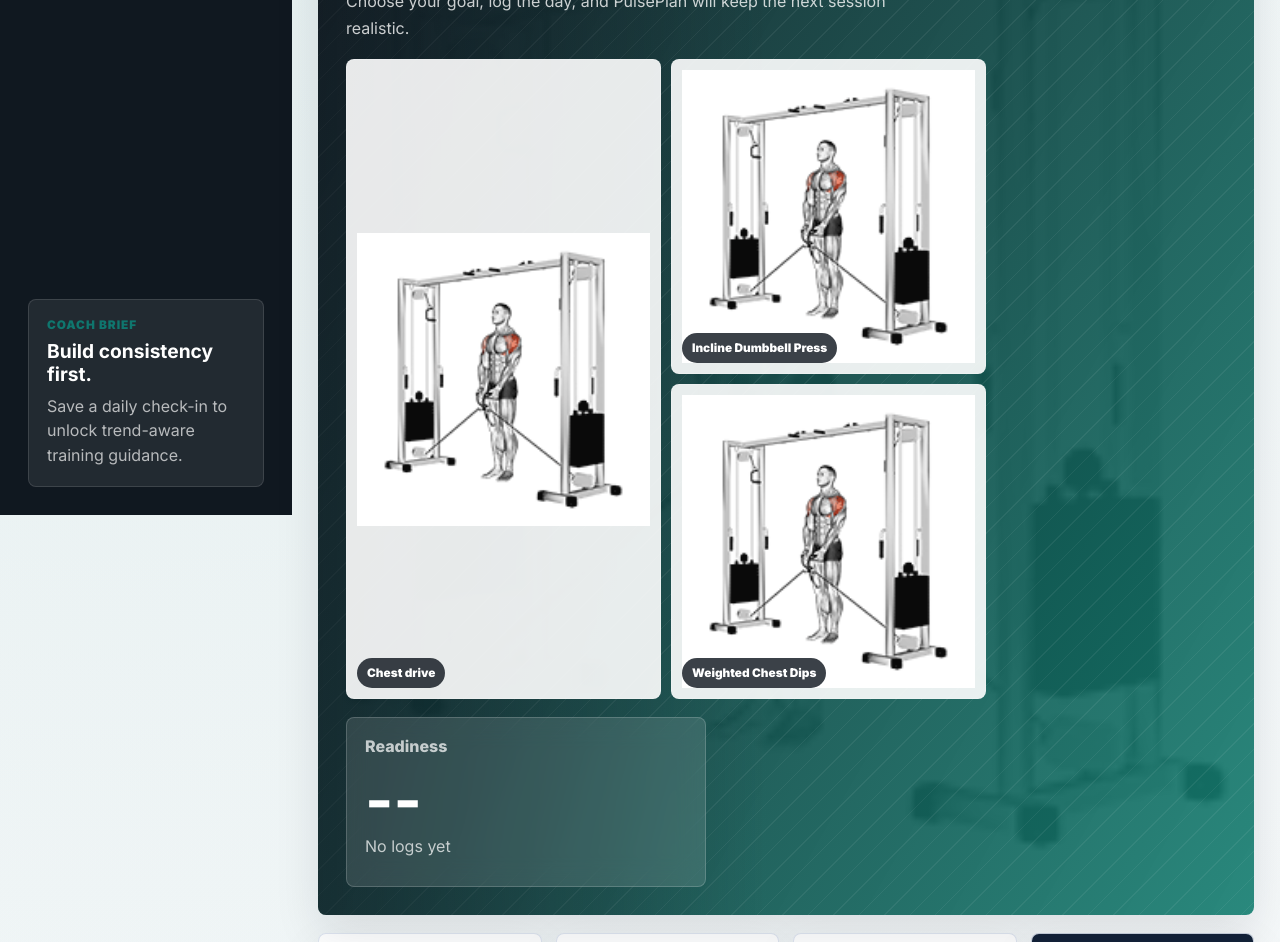
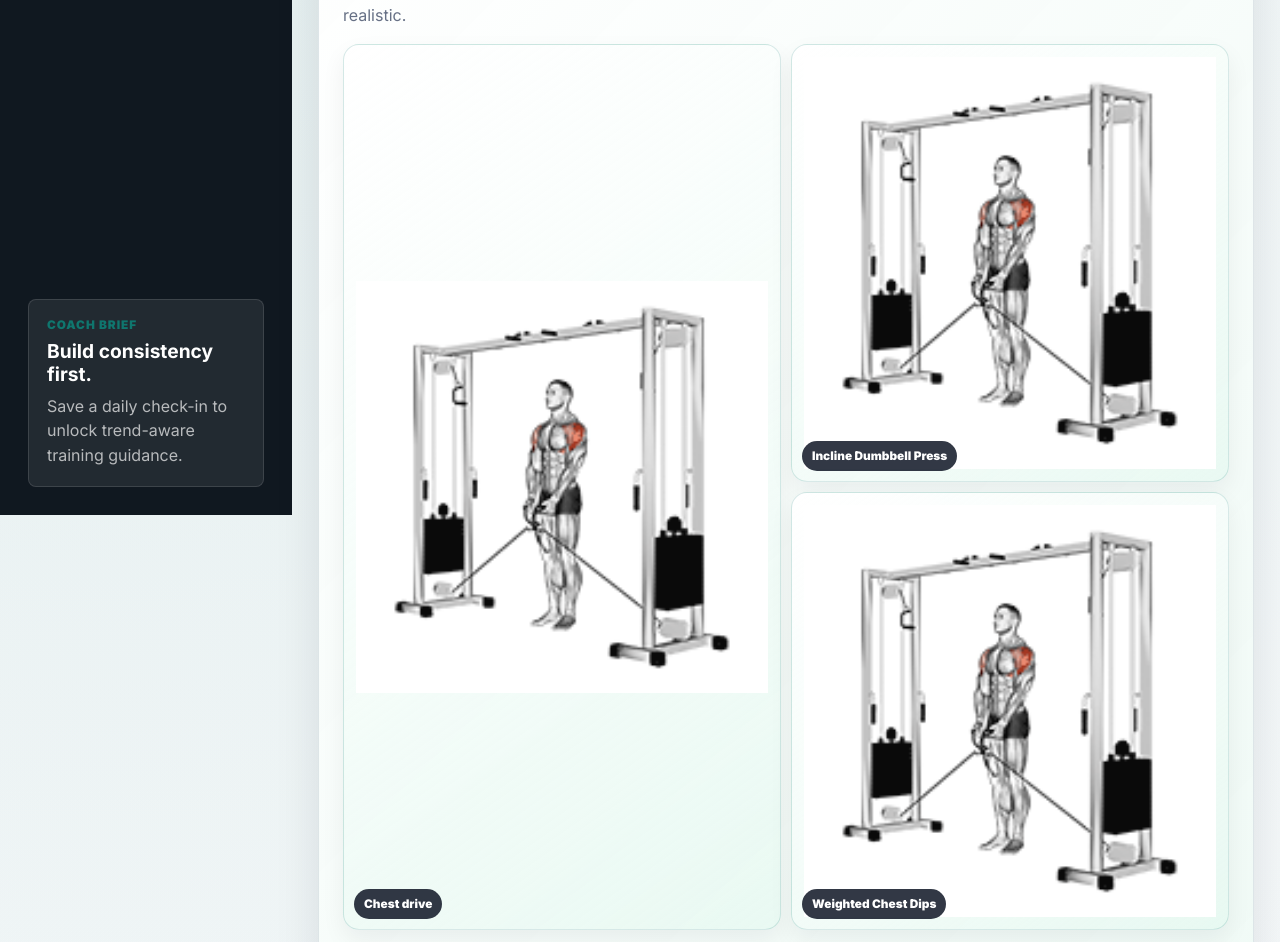
Before and after one commit to SandeepN97/workout-planner, a website: page index.html in a window 1280 px wide. Shown: the part 285-1227 px from the top of the page. Drawn offline with Linux system fonts and the light colour scheme; no server answers.

Commit message:
Improve today plan banner

```diff
--- a/styles.css
+++ b/styles.css
@@ -255,29 +255,29 @@ button {
 .hero-panel {
   position: relative;
   display: grid;
-  grid-template-columns: minmax(330px, 1fr) minmax(300px, 0.72fr) 210px;
-  gap: 18px;
+  grid-template-columns: minmax(320px, 1fr) minmax(280px, 0.62fr) minmax(170px, 0.32fr);
+  gap: 16px;
   align-items: stretch;
   margin-bottom: 18px;
   overflow: hidden;
-  border-radius: 8px;
-  padding: 28px;
+  border: 1px solid rgba(220, 227, 231, 0.92);
+  border-radius: 22px;
+  padding: 24px;
   background:
-    linear-gradient(120deg, rgba(16, 24, 32, 0.98), rgba(20, 125, 112, 0.91)),
-    url("assets/exercises/exercise-demo.gif");
-  background-size: cover;
-  background-position: center;
-  color: #ffffff;
+    linear-gradient(135deg, rgba(255, 255, 255, 0.94), rgba(237, 249, 244, 0.88)),
+    var(--panel-solid);
+  color: var(--ink);
   box-shadow: var(--shadow);
+  backdrop-filter: blur(18px);
 }
 
 .hero-panel::before {
   content: "";
   position: absolute;
-  inset: 0;
+  inset: 0 0 auto 0;
+  height: 5px;
   background:
-    linear-gradient(90deg, rgba(16, 24, 32, 0.52), transparent 48%),
-    repeating-linear-gradient(135deg, rgba(255, 255, 255, 0.06) 0 1px, transparent 1px 18px);
+    linear-gradient(90deg, var(--teal), var(--gold), var(--coral));
   pointer-events: none;
 }
 
@@ -287,7 +287,7 @@ button {
 }
 
 .hero-panel .section-kicker {
-  color: #b7f4df;
+  color: var(--teal);
 }
 
 .hero-copy {
@@ -295,16 +295,17 @@ button {
 }
 
 .hero-copy h2 {
-  margin: 10px 0;
-  font-size: 4rem;
-  line-height: 0.98;
+  max-width: 680px;
+  margin: 10px 0 12px;
+  font-size: 3rem;
+  line-height: 1.02;
   letter-spacing: 0;
 }
 
 .hero-copy p:last-child {
   max-width: 590px;
   margin: 0;
-  color: rgba(255, 255, 255, 0.78);
+  color: var(--muted);
   font-size: 1rem;
   line-height: 1.65;
 }
@@ -314,17 +315,19 @@ button {
   grid-template-columns: 1fr 1fr;
   grid-template-rows: 1fr 1fr;
   gap: 10px;
-  min-height: 250px;
+  min-height: 210px;
 }
 
 .hero-exercise {
   position: relative;
   min-height: 118px;
   overflow: hidden;
-  border: 1px solid rgba(255, 255, 255, 0.18);
-  border-radius: 8px;
-  background: rgba(255, 255, 255, 0.9);
-  padding: 10px;
+  border: 1px solid rgba(15, 118, 110, 0.16);
+  border-radius: 16px;
+  background:
+    linear-gradient(145deg, #ffffff, rgba(223, 247, 237, 0.52));
+  padding: 12px;
+  box-shadow: 0 10px 24px rgba(15, 23, 42, 0.06);
 }
 
 .hero-exercise:first-child {
@@ -350,25 +353,25 @@ button {
   max-width: calc(100% - 20px);
   border-radius: 999px;
   padding: 0 10px;
-  background: rgba(16, 24, 32, 0.82);
+  background: rgba(17, 24, 39, 0.86);
   color: #ffffff;
   font-size: 0.74rem;
   font-weight: 900;
 }
 
 .readiness-card {
-  align-self: end;
-  min-height: 170px;
-  border: 1px solid rgba(255, 255, 255, 0.18);
-  border-radius: 8px;
+  align-self: stretch;
+  min-height: 0;
+  border: 1px solid rgba(220, 227, 231, 0.95);
+  border-radius: 18px;
   padding: 18px;
-  background: rgba(255, 255, 255, 0.12);
-  backdrop-filter: blur(14px);
+  background: rgba(255, 255, 255, 0.78);
+  box-shadow: inset 0 1px 0 rgba(255, 255, 255, 0.8);
 }
 
 .readiness-card span,
 .readiness-card p {
-  color: rgba(255, 255, 255, 0.72);
+  color: var(--muted);
 }
 
 .readiness-card span {
@@ -377,8 +380,9 @@ button {
 
 .readiness-card strong {
   display: block;
-  margin: 14px 0 4px;
-  font-size: 3.8rem;
+  margin: 16px 0 6px;
+  color: var(--teal);
+  font-size: 3.2rem;
   line-height: 1;
 }
 
@@ -1462,19 +1466,20 @@ textarea:focus {
 
 @media (max-width: 1280px) {
   .hero-panel {
-    grid-template-columns: 1fr;
+    grid-template-columns: minmax(0, 1fr) minmax(220px, 0.45fr);
   }
 
   .hero-copy h2 {
-    font-size: 3.2rem;
+    font-size: 2.7rem;
   }
 
   .hero-media {
-    max-width: 640px;
+    grid-column: 1 / -1;
+    max-width: none;
   }
 
   .readiness-card {
-    max-width: 360px;
+    max-width: none;
   }
 
   .exercise-grid {
@@ -1493,6 +1498,10 @@ textarea:focus {
   .history-list,
   .demo-modal-panel {
     grid-template-columns: 1fr;
+  }
+
+  .hero-media {
+    grid-column: auto;
   }
 
   .plan-header,
@@ -1583,7 +1592,7 @@ textarea:focus {
   }
 
   .hero-copy h2 {
-    font-size: 2.6rem;
+    font-size: 2.15rem;
   }
 
   .hero-media {
```
